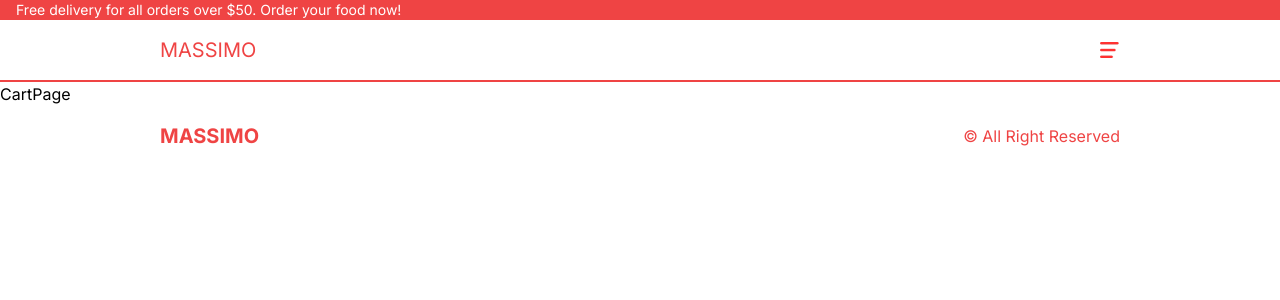
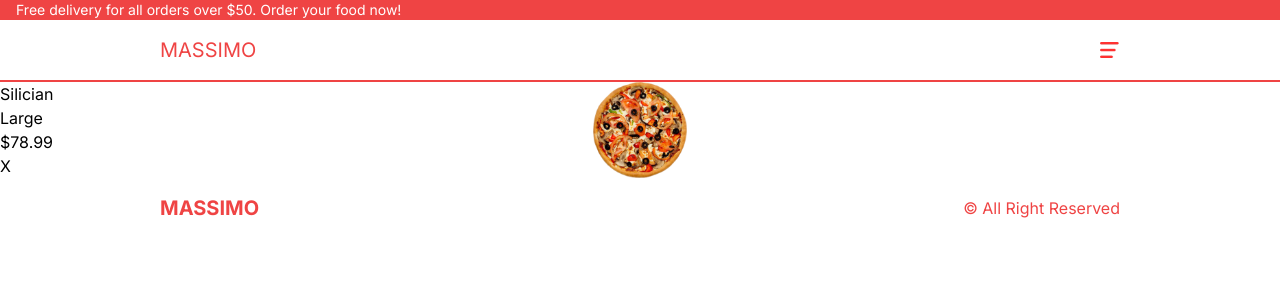
Before and after one commit to sameersattar123/Food_Delivery_App, a Next.js app: page /cart in a window 1280 px wide. Shown: the top 300 px of the page. Built offline with nearby package versions, Linux system fonts and the light colour scheme.

Commit message:
third commit

```diff
--- a/src/app/cart/page.tsx
+++ b/src/app/cart/page.tsx
@@ -1,8 +1,27 @@
+import Image from 'next/image'
 import React from 'react'
 
 const CartPage = () => {
   return (
-    <div>CartPage</div>
+    <div>
+      {/* PRODUCT PAGE */}
+      <div className="">
+        {/* SINGLE PAGE */}
+        <div className=" relative">
+          <Image src="/temporary/p1.png" alt="" fill className='object-contain' />
+          <div className="">
+            <h2>Silician</h2>
+            <span>Large</span>
+          </div>
+            <h2>$78.99</h2>
+            <span>X</span>
+        </div>
+      </div>
+      {/* PAYMENT PAGE */}
+      <div className="">
+
+      </div>
+    </div>
   )
 }
 
```
